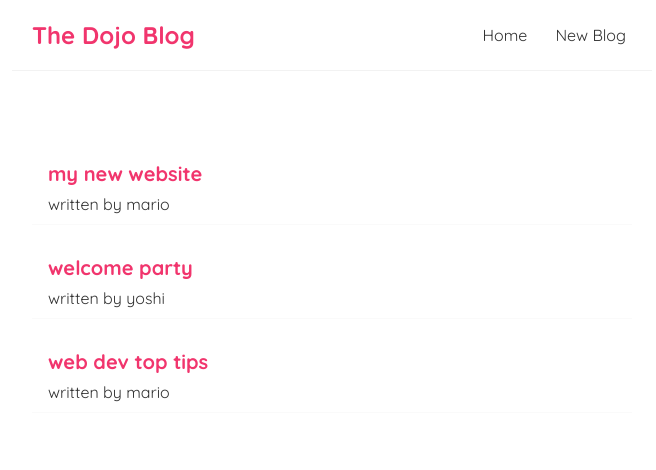
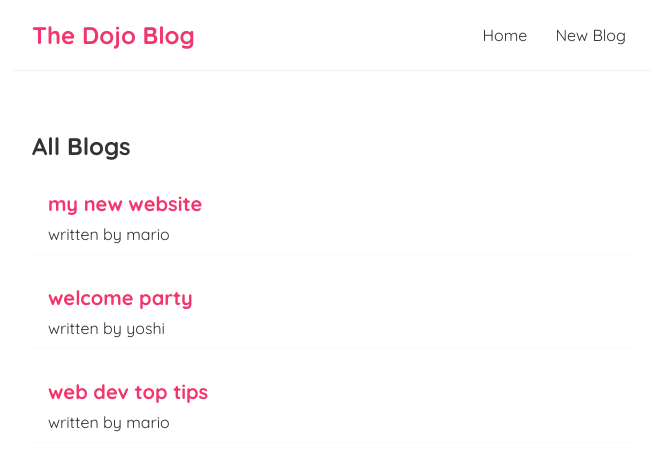
Before and after one commit to bliv27/dojo-blog, a React (Create React App) app: page / in a window 1280 px wide. Shown: the top 470 px of the page, without its empty margins (308-964 px from the left). Built offline with nearby package versions, Linux system fonts and the light colour scheme.

Commit message:
lesson11 - props

```diff
--- /dev/null
+++ b/src/BlogList.js
@@ -0,0 +1,18 @@
+const BlogList = ({ blogs, title }) => {
+    // const blogs = props.blogs;
+    // const title = props.title;
+
+    return (
+        <div className="blog-list">
+            <h2>{ title }</h2>
+            {blogs.map((blog) => (
+                <div className="blog-preview" key={blog.id}>
+                    <h2>{ blog.title }</h2>
+                    <p>written by { blog.author }</p>
+                </div>
+            ))}
+        </div>
+     );
+}
+
+export default BlogList;
--- a/src/home.js
+++ b/src/home.js
@@ -1,4 +1,6 @@
 import { useState } from 'react';
+import BlogList from './BlogList';
+
 
 const Home = () => {
     const[blogs, setBlogs] = useState([
@@ -9,12 +11,7 @@
 
     return (
         <div className="home">
-            {blogs.map((blog) => (
-                <div className="blog-preview" key={blog.id}>
-                    <h2>{ blog.title }</h2>
-                    <p>written by { blog.author }</p>
-                </div>
-            ))}
+            <BlogList blogs={blogs} title="All Blogs" />
         </div>
      );
 }
```
